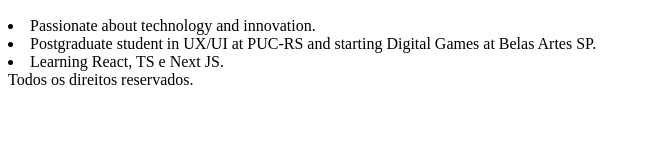
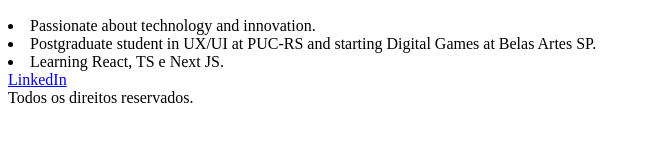
Before and after one commit to gwebsurfer/sc-frontend-estatico, a plain HTML site: page aula01/index.html in a window 1280 px wide. Shown: the part 434-576 px from the top of the page, without its empty margins (0-649 px from the left). Drawn offline with Linux system fonts and the light colour scheme.

Commit message:
initia html tags

```diff
--- a/aula01/index.html
+++ b/aula01/index.html
@@ -3,7 +3,7 @@
   <head>
     <meta charset="UTF-8" />
     <meta name="viewport" content="width=device-width, initial-scale=1.0" />
-    <title>Currículo</title>
+    <title>Gabriela Leite</title>
   </head>
   <body>
     <header>
@@ -29,6 +29,9 @@
             at Belas Artes SP.</li
           >
           <li>Learning React, TS e Next JS.</li>
+          <a target="_blank" href="https://www.linkedin.com/in/gab-frontend"
+            >LinkedIn</a
+          >
         </div>
       </section>
     </main>
```
